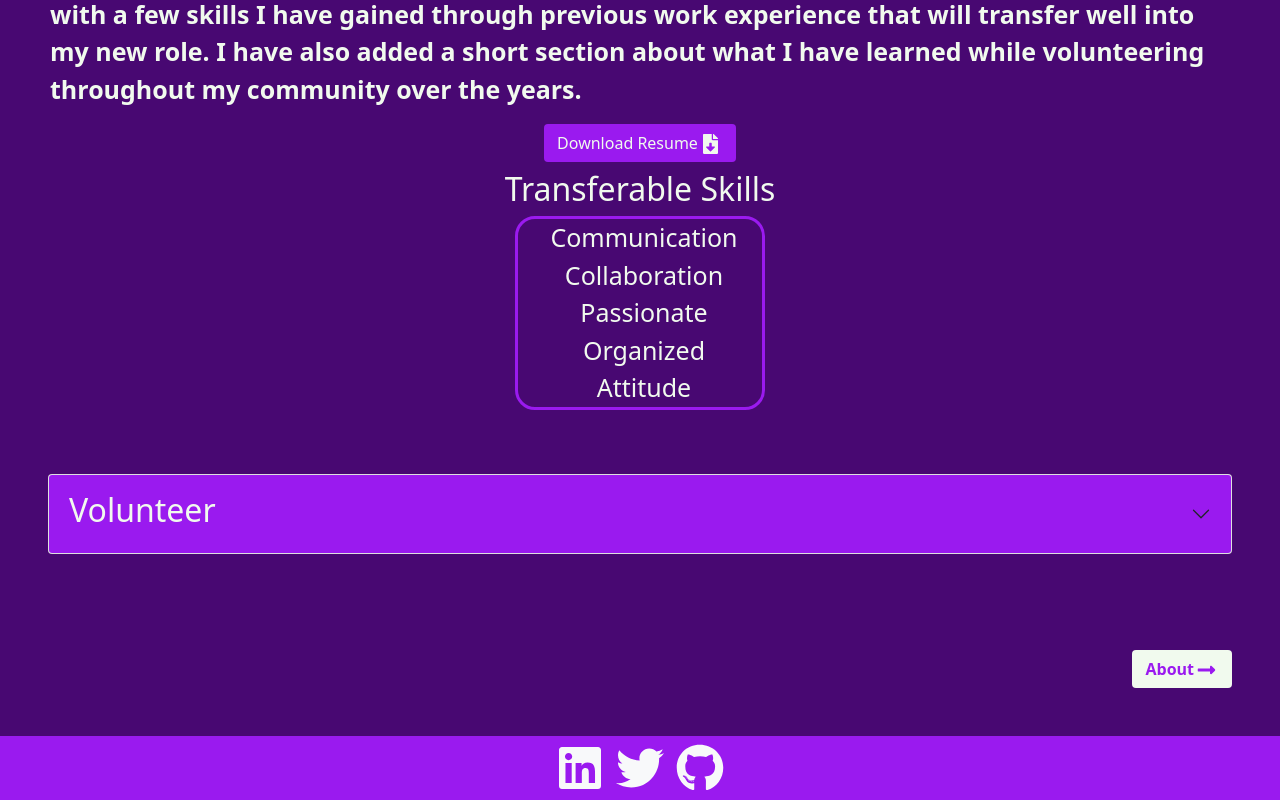
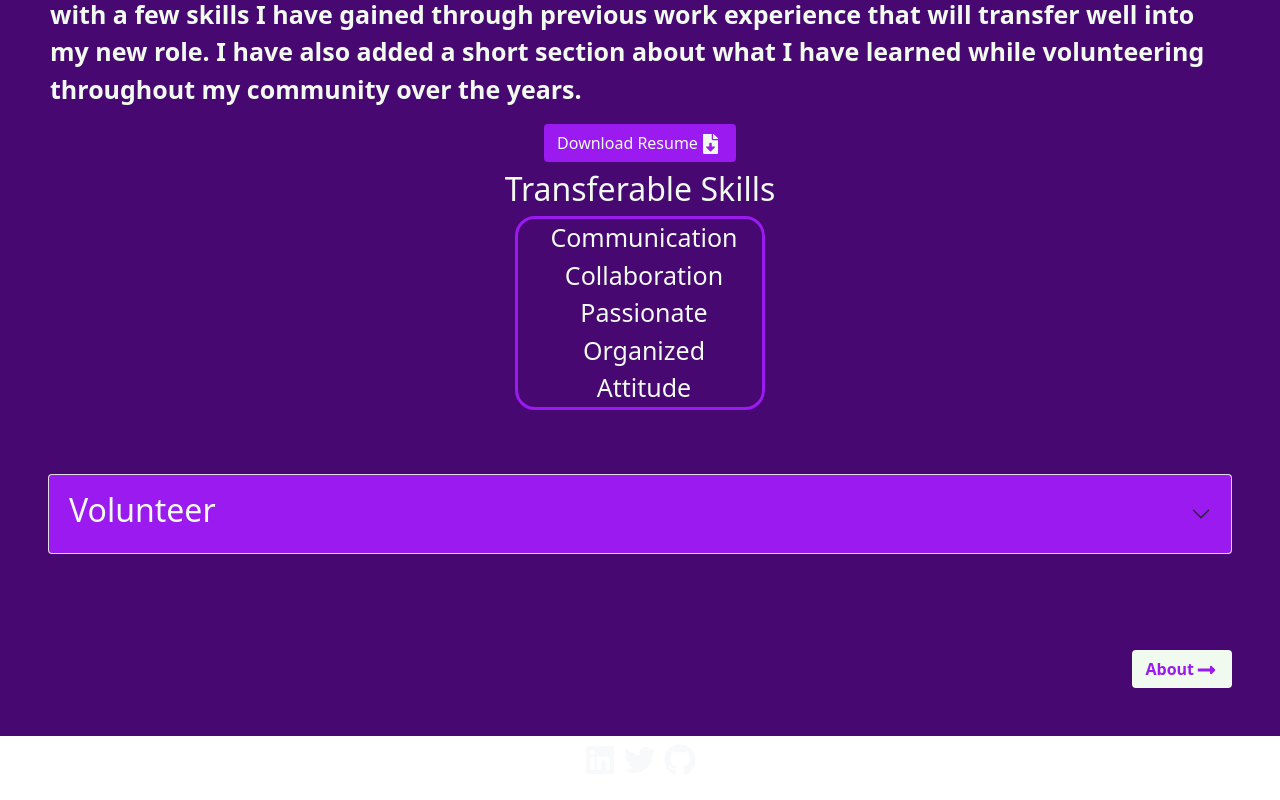
Before and after one commit to CameronHeadlee/R-Portfolio, a React (Create React App) app: page /Resume in a window 1280 px wide. Shown: the part 188-988 px from the top of the page. Built offline with nearby package versions, Linux system fonts and the light colour scheme.

Commit message:
Took out inline styling for its own css file.

```diff
--- a/src/components/BottomNav.js
+++ b/src/components/BottomNav.js
@@ -5,42 +5,25 @@ import Nav from 'react-bootstrap/Nav';
 import '../styles/BottomNav.css';
 import { FontAwesomeIcon } from '@fortawesome/react-fontawesome';
 
-const styles = {
-  navStyles: {
-    backgroundColor: '#9a1aef'
-  }
-}
-
 function BottomNav() {
     return (
         <>
-          <Navbar  style={styles.navStyles}  collapseOnSelect className='justify-content-center' sticky='bottom'>
+          <Navbar collapseOnSelect className='nav justify-content-center' sticky='bottom'>
             <Nav>
-           <Link to={{pathname: "https://www.linkedin.com/in/cameron-headlee"}} target="_blank"
-
-            >
+              <Link to={{pathname: "https://www.linkedin.com/in/cameron-headlee"}} target="_blank">
                 <div className='text-light'>
-              <FontAwesomeIcon className='bottom' icon={[ 'fab', 'linkedin' ]} size='3x' fixedWidth />
+                  <FontAwesomeIcon className='bottom' icon={[ 'fab', 'linkedin' ]} size='2x' fixedWidth />
                 </div>
-
               </Link>
-            <Link to={{pathname: "https://twitter.com/FullStackCam"}} target="_blank"
-
-          >
+              <Link to={{pathname: "https://twitter.com/FullStackCam"}} target="_blank">
                 <div className='text-light'>
-            <FontAwesomeIcon className='bottom' icon={['fab', 'twitter']} size='3x' fixedWidth/>
+                  <FontAwesomeIcon className='bottom' icon={['fab', 'twitter']} size='2x' fixedWidth/>
                 </div>
-
               </Link>
-
-         <Link to={{pathname: "https://github.com/CameronHeadlee"}} target="_blank"
-
-          >
+              <Link to={{pathname: "https://github.com/CameronHeadlee"}} target="_blank">
                 <div className='text-light hover'>
-            <FontAwesomeIcon className='bottom' icon={['fab', 'github']} size='3x' fixedWidth />
+                  <FontAwesomeIcon className='bottom' icon={['fab', 'github']} size='2x' fixedWidth />
                 </div>
-
-
               </Link>
             </Nav>
           </Navbar>
```
Lines whose indentation alone changed are shown as unchanged.
